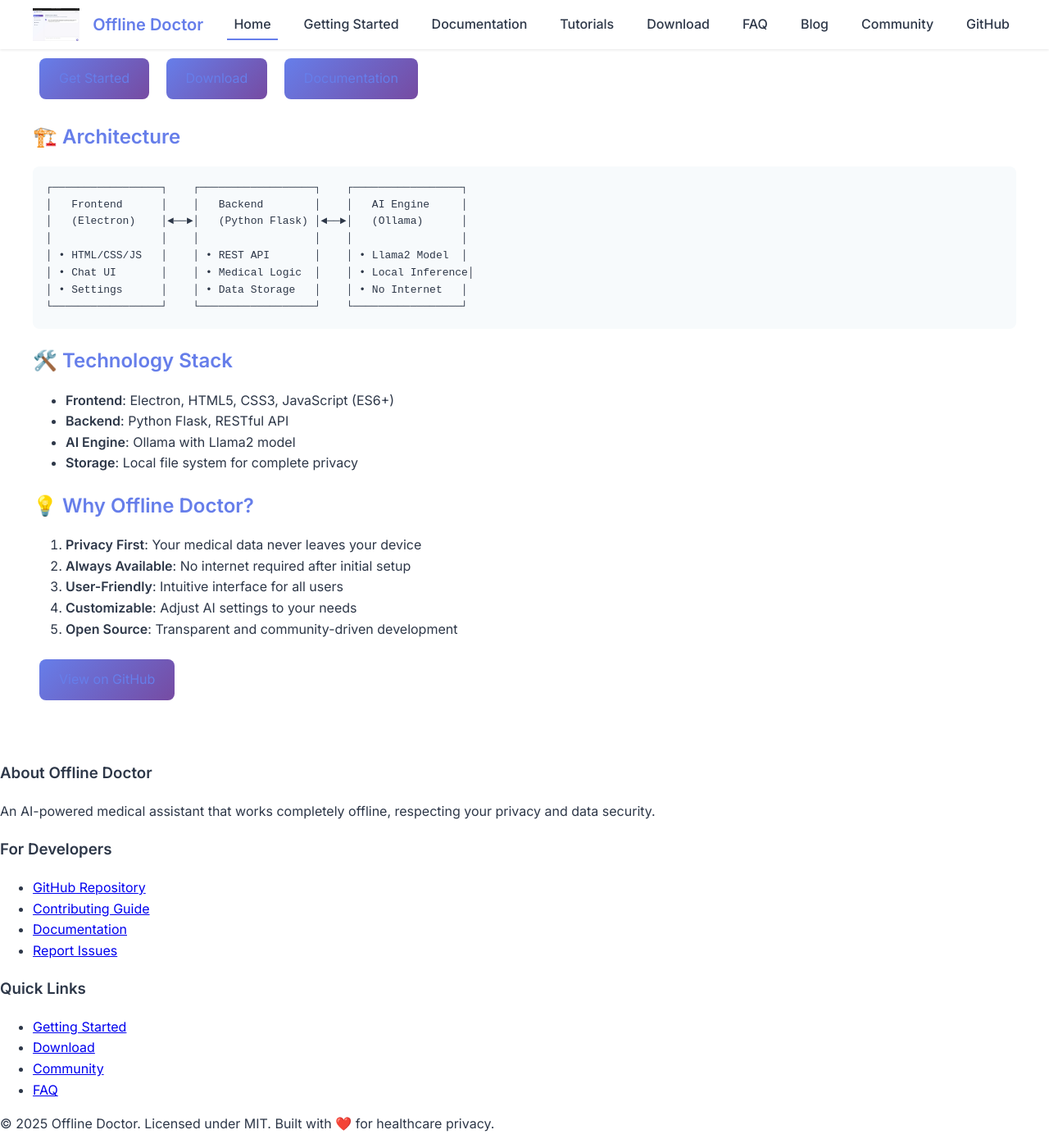
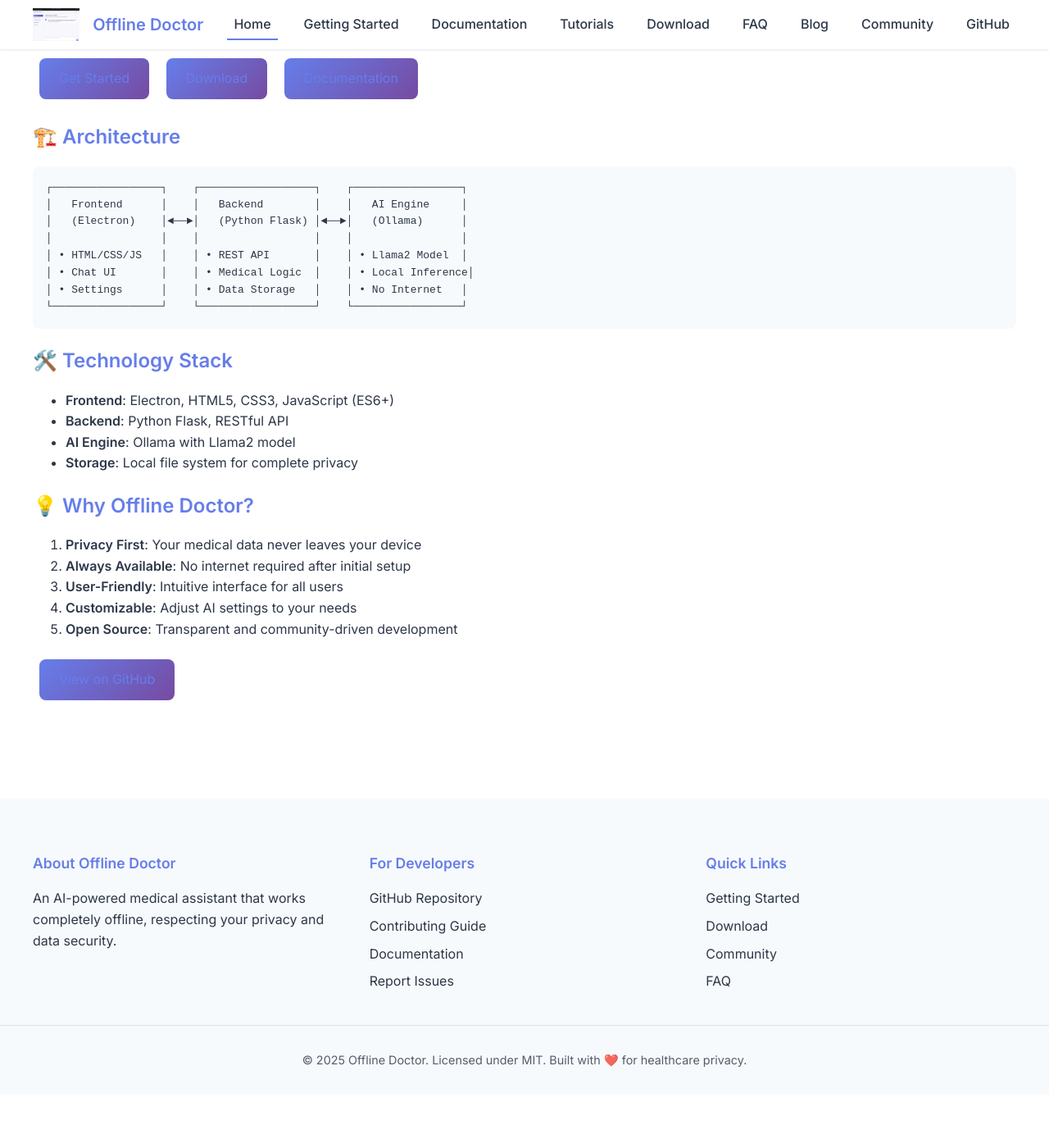
Before and after one commit to lpolish/offlinedoctor, a Jekyll site: the page built from docs/index.md, in a window 1280 px wide and 1400 px high, scrolled down 1172 px. Shown: the whole window at 82% size. Built offline with Jekyll 4.4.1, drawn with Linux system fonts in a browser that asks for light colours; after the commit the page ends 2507 px from its top, so only the background shows below that.

Commit message:
style(docs): add responsive footer styles with dark mode support

```diff
--- a/docs/assets/css/style.scss
+++ b/docs/assets/css/style.scss
@@ -170,6 +170,63 @@
   box-shadow: 0 4px 6px rgba(0, 0, 0, 0.1);
 }
 
+/* Footer styles */
+.site-footer {
+  background: var(--code-background);
+  padding: 3rem 0 1rem;
+  margin-top: 4rem;
+
+  .footer-container {
+    max-width: 1200px;
+    margin: 0 auto;
+    padding: 0 2rem;
+    display: grid;
+    grid-template-columns: repeat(auto-fit, minmax(250px, 1fr));
+    gap: 2rem;
+  }
+
+  .footer-section {
+    h3 {
+      color: var(--primary-color);
+      font-size: 1.1rem;
+      margin-bottom: 1rem;
+    }
+
+    ul {
+      list-style: none;
+      padding: 0;
+      margin: 0;
+    }
+
+    li {
+      margin-bottom: 0.5rem;
+    }
+
+    a {
+      color: var(--text-color);
+      text-decoration: none;
+      transition: color 0.2s ease;
+
+      &:hover {
+        color: var(--primary-color);
+      }
+    }
+  }
+
+  .footer-bottom {
+    text-align: center;
+    margin-top: 2rem;
+    padding-top: 1rem;
+    border-top: 1px solid rgba(0,0,0,0.1);
+
+    p {
+      font-size: 0.9rem;
+      color: var(--text-color);
+      opacity: 0.8;
+    }
+  }
+}
+
 /* Mobile styles */
 @media (max-width: 768px) {
   .site-nav {
@@ -242,6 +299,14 @@
     background: var(--background-color);
     box-shadow: 0 1px 3px rgba(0,0,0,0.3);
   }
+
+  .site-footer {
+    background: var(--code-background);
+
+    .footer-bottom {
+      border-top-color: rgba(255,255,255,0.1);
+    }
+  }
 }
 
 /* Print styles */
```
